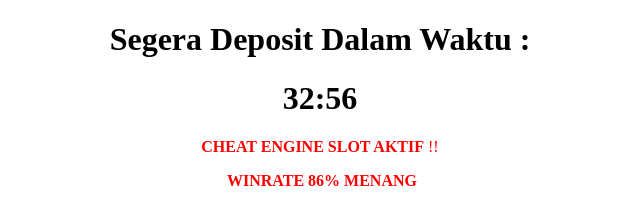
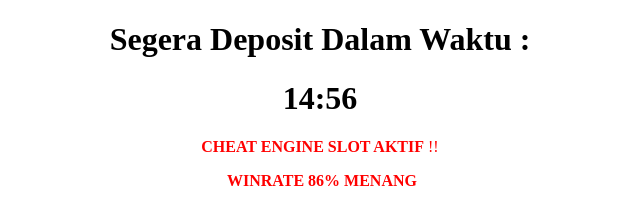
Before and after one commit to ErwynAlvando/cheat.github.io, a plain HTML site: page showPage/index.html in a window 1280 px wide. Shown: the top 203 px of the page, 320-960 px from the left. Drawn offline with Linux system fonts and the light colour scheme.

Commit message:
index.html

```diff
--- a/showPage/index.html
+++ b/showPage/index.html
@@ -12,7 +12,7 @@
       <div class="well well-sm">
 
         <h1><center>Segera Deposit Dalam Waktu :</center></h1>
-        <h1><center><span id="timer">33:00</span></center></h1>
+        <h1><center><span id="timer">15:00</span></center></h1>
       </div>
       <div class="well well-sm">
       <p style="text-align: center;"><span style="background-color: #ffffff; color: #ff0000;"><strong>CHEAT ENGINE SLOT AKTIF</strong> !!</span></p>
@@ -36,7 +36,7 @@
       </div>
 
 <script>
-let time = 33 * 60; //minutes * 60 seconds
+let time = 15 * 60; //minutes * 60 seconds
 let refreshIntervalId = setInterval(updateCountdown, 1000); //update every 1 second
 
 function updateCountdown() {
```
